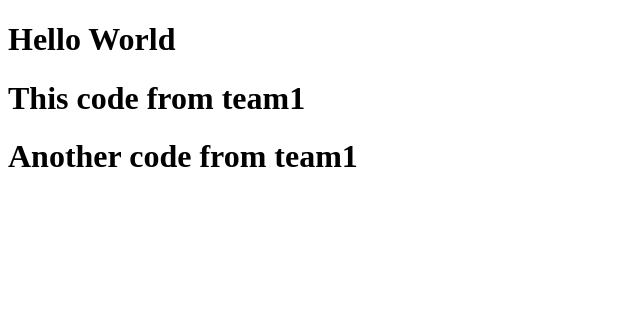
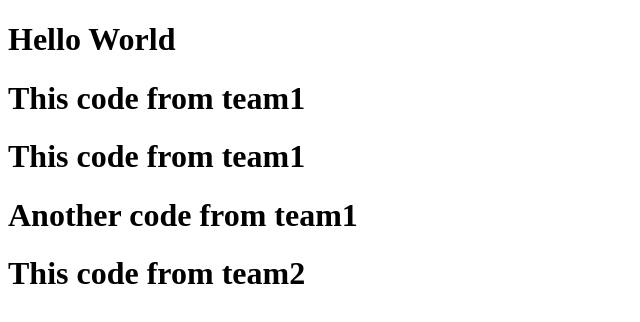
Before and after one commit to abusayedrussell/git-test, a plain HTML site: page index.html in a window 1280 px wide. Shown: the whole page, without its empty margins (0-640 px from the left). Drawn offline with Linux system fonts and the light colour scheme.

Commit message:
update a single line text

```diff
--- a/index.html
+++ b/index.html
@@ -9,7 +9,9 @@
     <div class="container">
         <h1>Hello World</h1>
         <h1>This code from team1</h1>
+        <h1>This code from team1</h1>
         <h1>Another code from team1</h1>
+        <h1>This code from team2</h1>
     </div>
 </body>
 </html>
```
